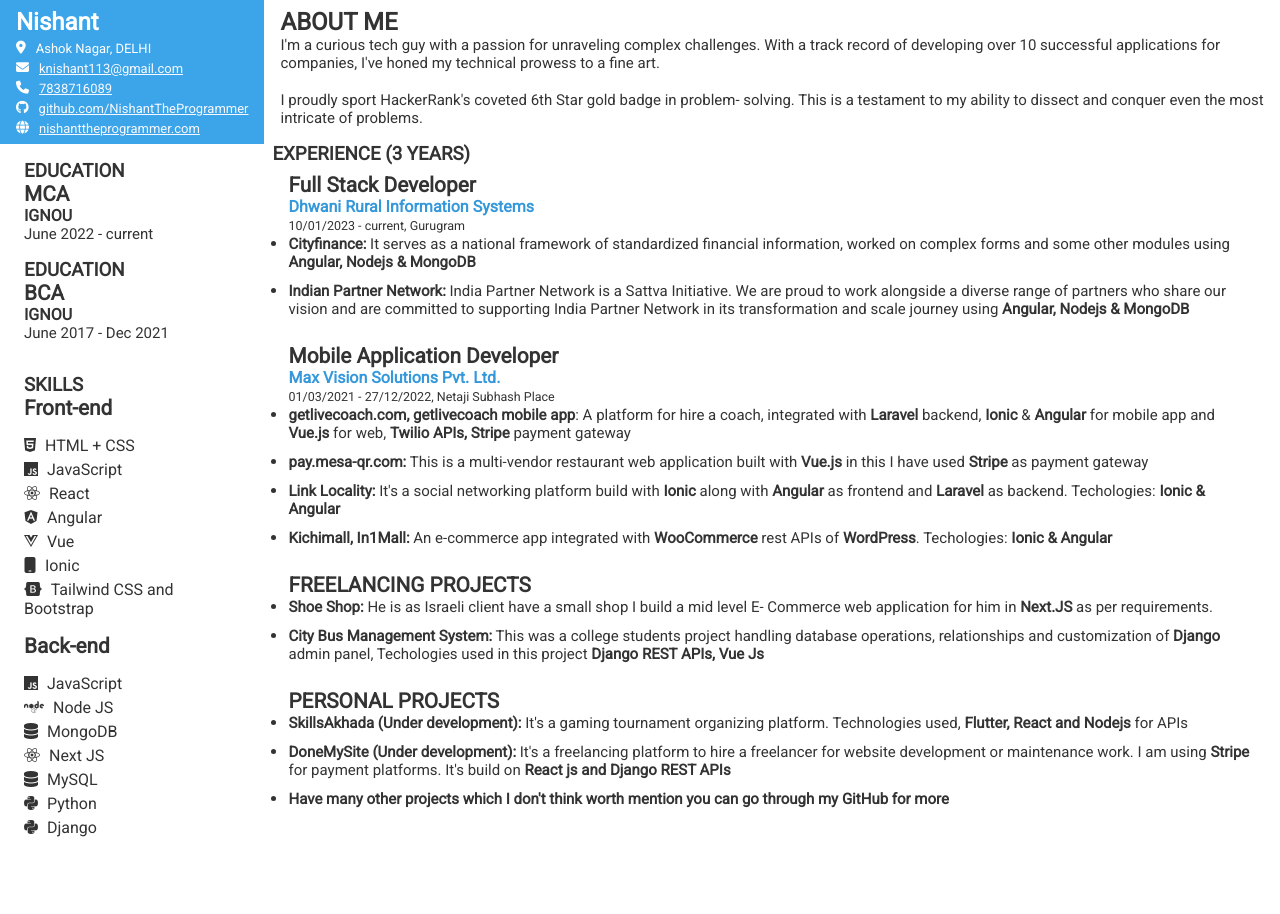
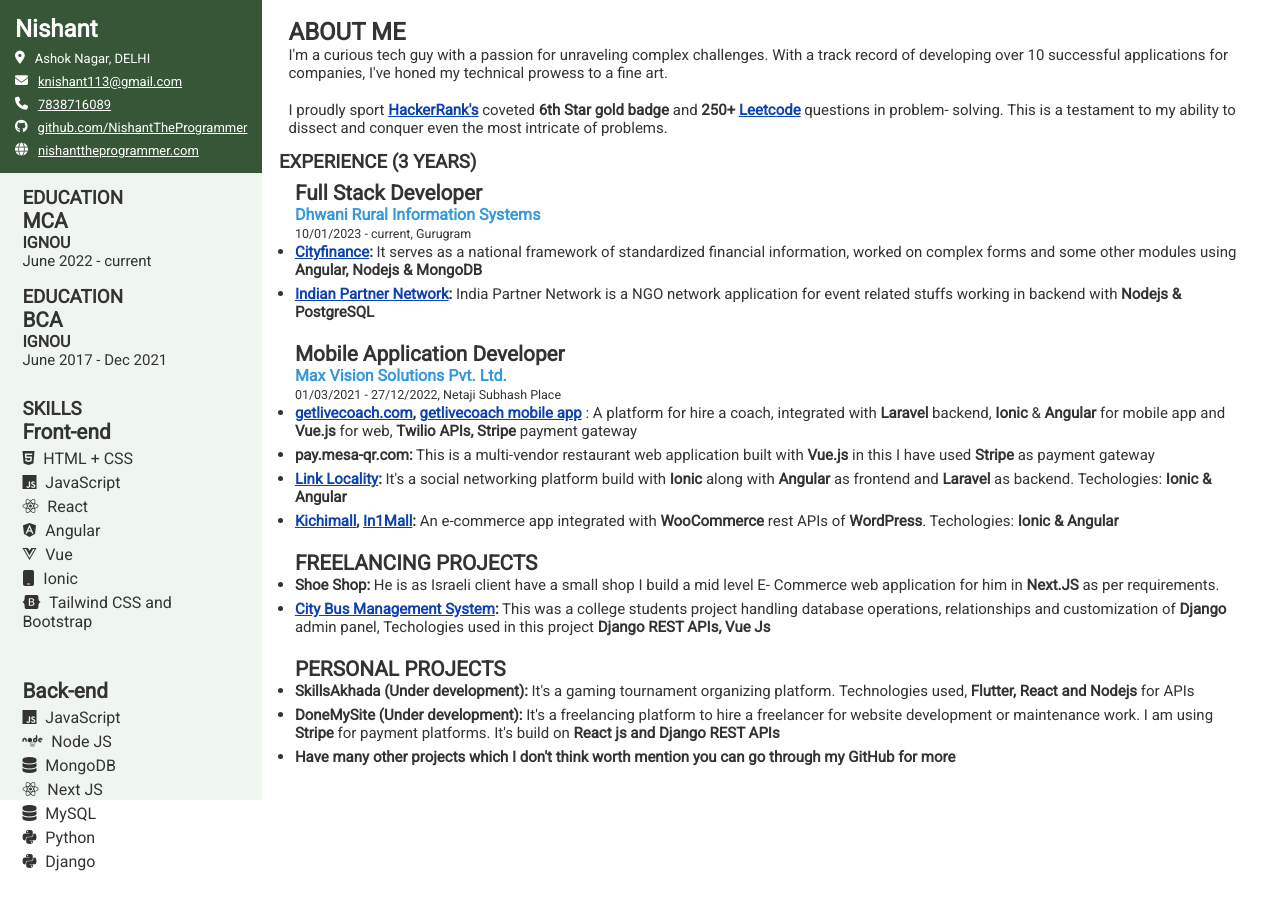
Before and after one commit to NishantTheProgrammer/resume, a plain HTML site: page index.html in a window 1280 px wide. Before the commit the page ends 853 px from the top, so only its background shows below. Drawn offline with Linux system fonts and the light colour scheme.

Commit message:
fine tuning

```diff
--- a/index.html
+++ b/index.html
@@ -81,7 +81,7 @@
                 over 10 successful applications for companies, I've honed my technical prowess to a fine art.
             </p>
             <br />
-            <p>I proudly sport HackerRank's coveted 6th Star gold badge in problem- solving. This is a testament to my
+            <p>I proudly sport <a href="https://www.hackerrank.com/profile/NishantThePro"><b>HackerRank's</b></a> coveted <b>6th Star gold badge</b> and <b>250+</b> <a href="https://leetcode.com/NishantTheProgrammer/"><b>Leetcode</b></a> questions in problem- solving. This is a testament to my
                 ability to dissect and conquer even the most intricate of problems.</p>
         </header>
         <section class="experience">
@@ -93,14 +93,12 @@
                 <div class="projects">
                     <ul>
                         <li>
-                            <p><b>Cityfinance:</b> It serves as a national framework of standardized financial
+                            <p><b><a href="https://cityfinance.in">Cityfinance</a>:</b> It serves as a national framework of standardized financial
                                 information, worked on complex forms and some other modules using <b>Angular, Nodejs & MongoDB</b></p>
                         </li>
                         <li>
-                            <p><b>Indian Partner Network:</b> India Partner Network is a Sattva Initiative. We are proud
-                                to work alongside a diverse range of partners who share our vision and are committed to
-                                supporting India Partner Network in its transformation and scale journey using <b>Angular,
-                                    Nodejs & MongoDB</b></p>
+                            <p><b><a href="https://indiapartnernetwork.org">Indian Partner Network</a>:</b> India Partner Network is a NGO network application for event related stuffs working in backend with
+                                <b>Nodejs & PostgreSQL</b></p>
                         </li>
                     </ul>
                 </div>
@@ -113,7 +111,7 @@
                 <div class="projects">
                     <ul>
                         <li>
-                            <p><b>getlivecoach.com, getlivecoach mobile app</b>: A platform for hire a coach, integrated
+                            <p><b><a href="https://getlivecoach.com/">getlivecoach.com</a>, <a href="https://play.google.com/store/apps/details?id=com.getlivecoach">getlivecoach mobile app</a> </b>: A platform for hire a coach, integrated
                                 with <b>Laravel</b> backend, <b>Ionic</b> & <b>Angular</b> for mobile app and <b>Vue.js</b> for web, <b>Twilio APIs,
                                     Stripe</b> payment gateway</p>
                         </li>
@@ -122,11 +120,11 @@
                                 <b>Vue.js</b> in this I have used <b>Stripe</b> as payment gateway</p>
                         </li>
                         <li>
-                            <p><b>Link Locality:</b> It's a social networking platform build with <b>Ionic</b> along with
+                            <p><b><a href="https://play.google.com/store/apps/details?id=mvs.pw.linklocality">Link Locality</a>:</b> It's a social networking platform build with <b>Ionic</b> along with
                                 <b>Angular</b> as frontend and <b>Laravel</b> as backend. Techologies: <b>Ionic & Angular</b></p>
                         </li>
                         <li>
-                            <p><b>Kichimall, In1Mall:</b> An e-commerce app integrated with <b>WooCommerce</b> rest APIs of
+                            <p><b><a href="https://play.google.com/store/apps/details?id=com.mvs.kicimall">Kichimall</a>, <a href="https://play.google.com/store/apps/details?id=com.mvs.in1mall">In1Mall</a>:</b> An e-commerce app integrated with <b>WooCommerce</b> rest APIs of
                                 <b>WordPress</b>. Techologies: <b>Ionic & Angular</b></p>
                         </li>
                     </ul>
@@ -142,7 +140,7 @@
                                 Commerce web application for him in <b>Next.JS</b> as per requirements.</p>
                         </li>
                         <li>
-                            <p><b>City Bus Management System:</b> This was a college students project handling database
+                            <p><b><a href="https://github.com/NishantTheProgrammer/cbms"> City Bus Management System</a>:</b> This was a college students project handling database
                                 operations, relationships and customization of <b>Django</b> admin panel, Techologies used in
                                 this project <b>Django REST APIs, Vue Js</b></p>
                         </li>
--- a/style.css
+++ b/style.css
@@ -3,9 +3,26 @@
     padding: 0;
 }
 
+.container {
+    height: 100vh;
+}
+.container .left-side {
+    background-color: #eff6ef;
+}
 
-a, a:visited {
-    color: #f6f9ff;
+.container .right-side {
+    padding: 10px;
+}
+
+a:link, a:active, a:visited, a:hover{
+    color:#0c42b0
+}
+
+.basic a:link,
+.basic a:active,
+.basic a:visited,
+.basic a:hover{
+    color:#fff;
 }
 
 h2 {
@@ -18,13 +35,12 @@ h3 {
 
 ul.no-bullet {
     list-style-type: none;
-    padding: 0;
 }
 
 .basic .no-bullet li {
     display: flex;
     gap: 5px;
-    margin-top: 5px;
+    margin-top: 8px;
     font-size: 13px;
 }
 p {
@@ -52,8 +68,9 @@ section>div {
 
 /* Header Styles */
 header.basic {
-    background-color: #3ca4e9;
+    background-color: #375637;
     color: #fff;
+    padding: 15px;
 }
 
 .container {
@@ -65,10 +82,10 @@ header.basic {
 
 /* Section Styles */
 section {
-    padding: .5rem;
+    padding: .4rem;
 }
-.skills h2 {
-    margin-bottom: 1rem;
+.skills .no-bullet {
+    margin-bottom: 2rem;
 }
 .skills ul li {
     margin-top: 5px;
@@ -81,7 +98,7 @@ section {
 }
 
 .projects li {
-    margin-bottom: 10px;
+    margin-bottom: 5px;
 }
 
 /* Personal Projects Section Styles */
```
